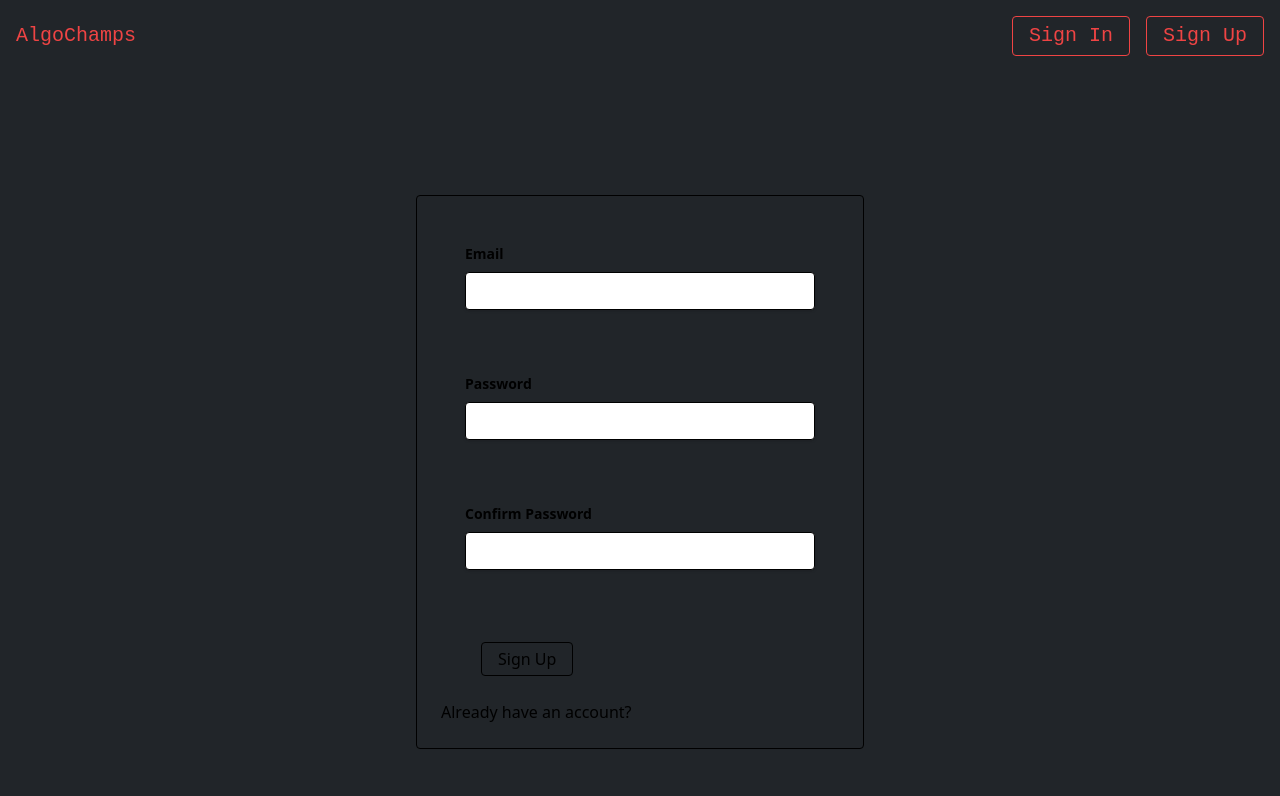
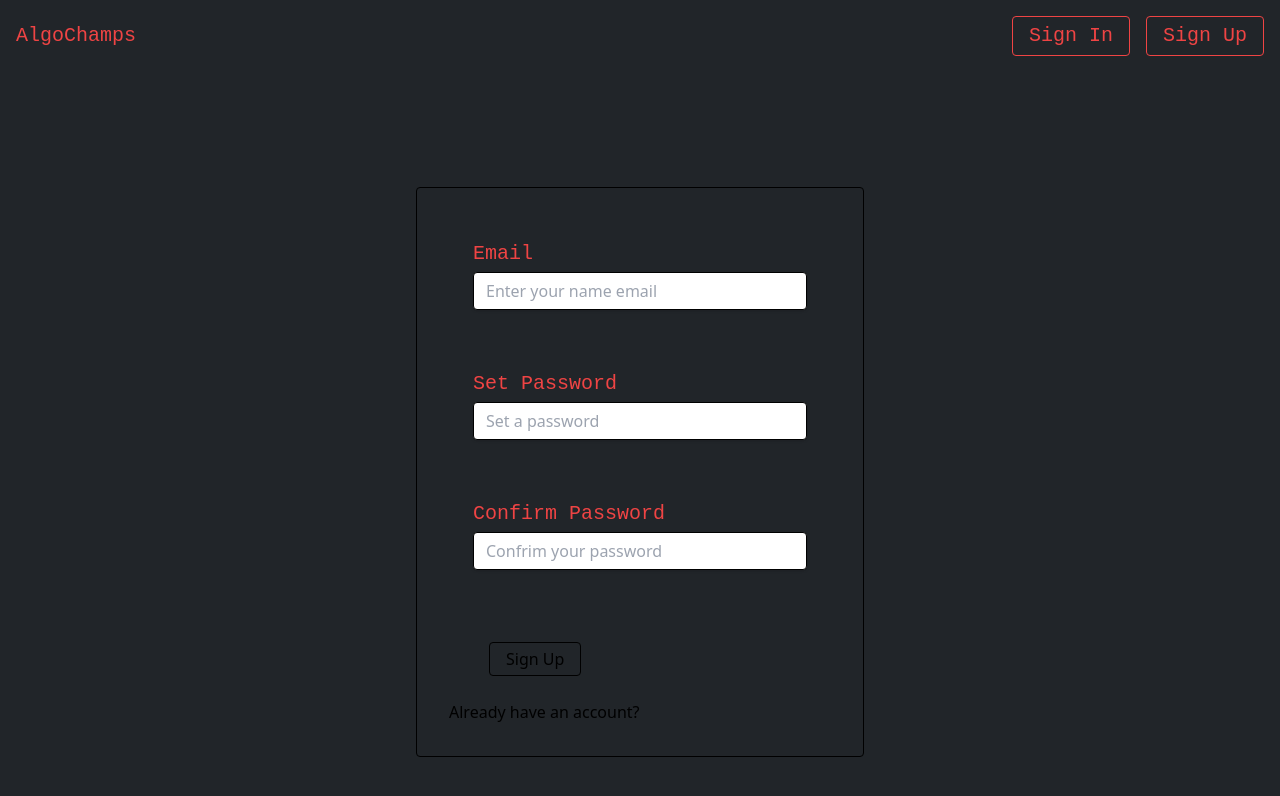
Before and after one commit to AlgoChamp/AlgoMass, a Next.js app in the folder algoChampsWeb/: page /sign-up in a window 1280 px wide. Shown: the top 796 px of the page. Built offline with nearby package versions, Linux system fonts and the light colour scheme.

Commit message:
updated sign in and sign up

```diff
--- a/algoChampsWeb/app/sign-in/page.tsx
+++ b/algoChampsWeb/app/sign-in/page.tsx
@@ -1,6 +1,6 @@
 'use client';
+import { useRouter } from 'next/router';
 import HomeNavBar from '../components/home-navbar';
-//import { useRouter } from 'next/router';
 import Head from 'next/head';
 import Link from 'next/link';
 import { useState, FormEvent } from 'react';
@@ -30,10 +30,15 @@ const SignIn = () => {
 
 		if (username === 'admin' && password === 'admin') {
 			// Redirect to the "lobby"
-			router.push('/app/default-room/page');
+			console.log('this is a truthy login but useRouter err')
+			useRouter().push('/');
 		} else {
 			setState((prev) => ({ ...prev, error: 'Invalid credentials' }));
 		}
+	};
+	//
+	const dismissError = () => {
+		null; // or some setError('') with useState?
 	};
 	return (
 		<>
@@ -43,28 +48,30 @@ const SignIn = () => {
 			<HomeNavBar />
 			<div className='h-screen bg-bgblack flex flex-col justify-center items-center'>
 				<form
-					className='w-full max-w-md p-6 border border-red-500 rounded'
+					className='w-full max-w-md p-8 border border-red-500 rounded'
 					onSubmit={handleSubmit}
 				>
 					<div className='bg-gray-800 p-6 mb-4'>
-						<label className='block text-white text-sm font-bold mb-2'>
+						<label className=' text-softred block red_text_nav text-sm mb-2'>
 							Username
 						</label>
 						<input
-							className='shadow appearance-none border rounded w-full py-2 px-3 text-gray-400 leading-tight'
+							className='shadow border rounded w-full py-2 px-3 text-gray-400 leading-tight'
 							name='username'
 							type='text'
+							placeholder='Enter username'
 							onChange={handleInputChange}
 						/>
 					</div>
 					<div className='bg-gray-800 p-6 mb-6'>
-						<label className='block text-white text-sm font-bold mb-2'>
+						<label className=' text-softred block red_text_nav text-sm mb-2'>
 							Password
 						</label>
 						<input
 							className='shadow appearance-none border rounded w-full py-2 px-3 text-gray-400 leading-tight'
 							name='password'
 							type='password'
+							placeholder='Enter password'
 							onChange={handleInputChange}
 						/>
 					</div>
@@ -90,7 +97,7 @@ const SignIn = () => {
 							</span>
 						</div>
 					)}
-					<Link href='app/sign-up/page.tsx'>Dont have an account?</Link>
+					<Link href='/sign-up'>Don't have an account?</Link>
 				</form>
 			</div>
 		</>
--- a/algoChampsWeb/app/sign-up/page.tsx
+++ b/algoChampsWeb/app/sign-up/page.tsx
@@ -40,39 +40,42 @@ const SignUp = () => {
 			<HomeNavBar />
 			<div className='h-screen bg-bgblack flex flex-col justify-center items-center'>
 				<form
-					className='w-full max-w-md p-6 border border-red-500 rounded'
+					className='w-full max-w-md p-8 border border-red-500 rounded'
 					onSubmit={handleSubmit}
 				>
 					<div className='bg-gray-800 p-6 mb-4'>
-						<label className='block text-white text-sm font-bold mb-2'>
+						<label className=' text-softred block red_text_nav text-sm mb-2'>
 							Email
 						</label>
 						<input
-							className='shadow appearance-none border rounded w-full py-2 px-3 text-gray-400 leading-tight'
+							className='shadow border rounded w-full py-2 px-3 text-black leading-tight'
 							name='email'
+							placeholder='Enter your name email'
 							type='email'
 							onChange={handleInputChange}
 						/>
 					</div>
 					<div className='bg-gray-800 p-6 mb-4'>
-						<label className='block text-white text-sm font-bold mb-2'>
-							Password
+						<label className=' text-softred block red_text_nav text-sm mb-2'>
+							Set Password
 						</label>
 						<input
 							className='shadow appearance-none border rounded w-full py-2 px-3 text-gray-400 leading-tight'
 							name='password'
 							type='password'
+							placeholder='Set a password'
 							onChange={handleInputChange}
 						/>
 					</div>
 					<div className='bg-gray-800 p-6 mb-6'>
-						<label className='block text-white text-sm font-bold mb-2'>
+						<label className=' text-softred block red_text_nav text-sm mb-2'>
 							Confirm Password
 						</label>
 						<input
 							className='shadow appearance-none border rounded w-full py-2 px-3 text-gray-400 leading-tight'
 							name='confirmPassword'
 							type='password'
+							placeholder='Confrim your password'
 							onChange={handleInputChange}
 						/>
 					</div>
@@ -98,7 +101,7 @@ const SignUp = () => {
 							</span>
 						</div>
 					)}
-					<Link href='/app/sign-in/page.tsx'>Already have an account?</Link>
+					<Link href='/sign-in'>Already have an account?</Link>
 				</form>
 			</div>
 		</>
```
